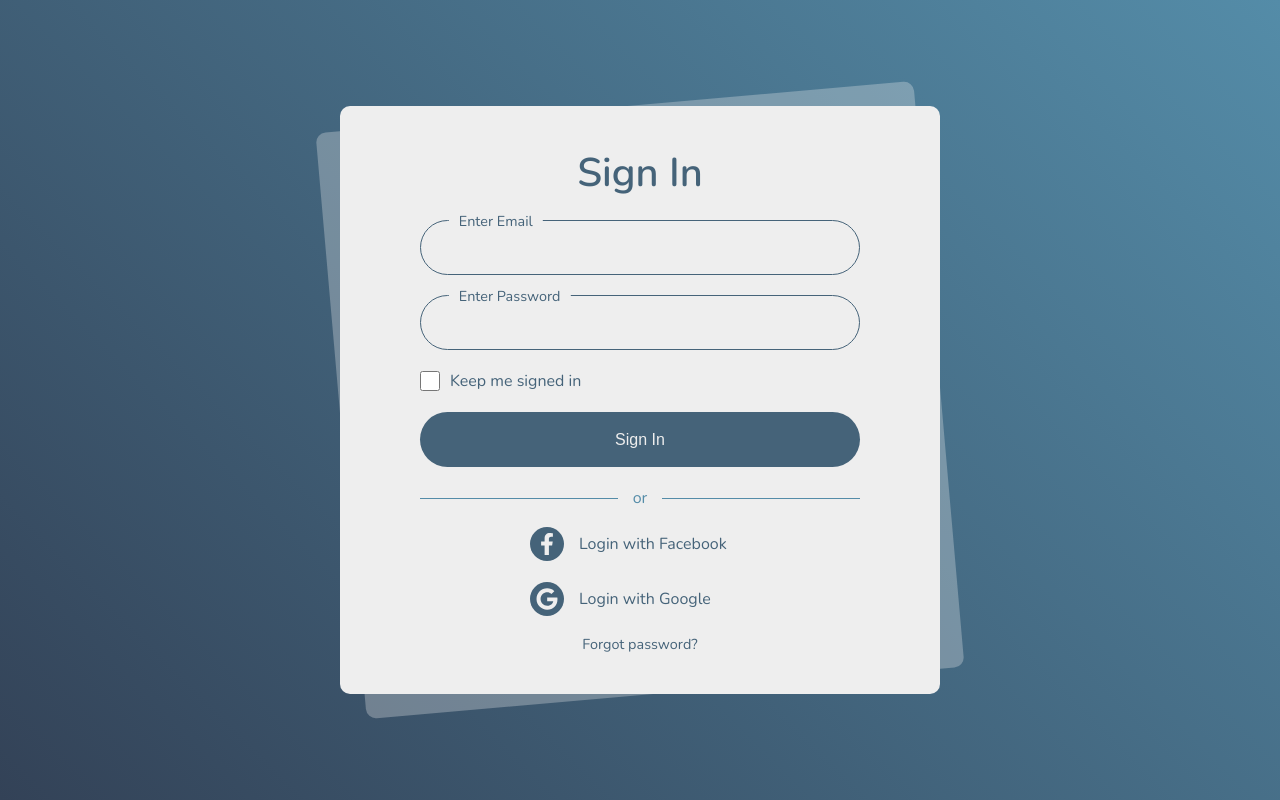
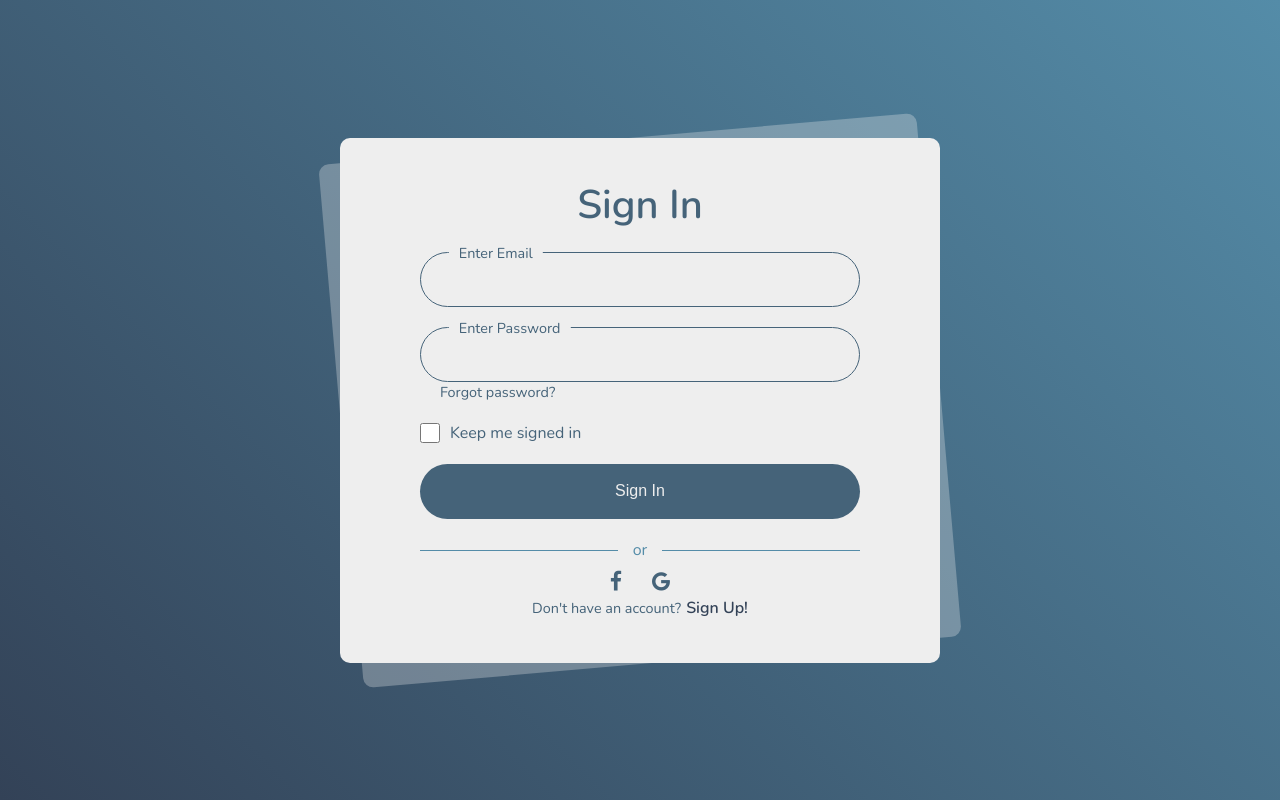
Before and after one commit to ravhik/login-page, a website with bundled scripts: page src/index.html in a window 1280 px wide. Built offline with nearby package versions, Linux system fonts and the light colour scheme.

Commit message:
fix: update layout

```diff
--- a/src/index.html
+++ b/src/index.html
@@ -6,16 +6,17 @@
 	<meta http-equiv="X-UA-Compatible" content="IE=edge" />
 	<meta name="viewport" content="width=device-width, initial-scale=1.0" />
 	<link rel="stylesheet" type="text/css" href="./static/css/index.css" />
+	<link rel="stylesheet" href="https://cdnjs.cloudflare.com/ajax/libs/font-awesome/4.7.0/css/font-awesome.min.css">
 	<title>SignIn</title>
 </head>
 
 <body>
 	<div class="container">
-		<div class="login">
-			<div class="login-header">
+		<div class="card">
+			<div class="card-header">
 				<h1>Sign In</h1>
 			</div>
-			<div class="login-content">
+			<div class="card-content">
 				<form class="login-form" id="login-form">
 					<div class="form-control">
 						<label for="email">Enter Email</label>
@@ -26,6 +27,9 @@
 						<label for="password">Enter Password</label>
 						<input type="password" name="password" id="password" />
 						<span class="validation-message"></span>
+						<div class="forgot-password">
+							<a href="#"> Forgot password?</a>
+						</div>
 					</div>
 					<div class="form-control">
 						<div class="checkbox">
@@ -36,23 +40,17 @@
 					<button type="submit" id="submit">Sign In</button>
 				</form>
 			</div>
-			<div class="login-footer">
+
+			<div class="card-footer">
 				<div class="line">or</div>
 				<div class="social-login">
-					<div class="image">
-						<img src="./static/svg/facebook-logo.svg" alt="facebook icon" />
-					</div>
-					<a href="#">Login with Facebook</a>
+					<a href="#"><i class="fa fa-facebook fa-lg"></i></a>
+					<a href="#"><i class="fa fa-google fa-lg"></i></a>
 				</div>
-				<div class="social-login">
-					<div class="image">
-						<img src="./static/svg/google-logo.svg" alt="facebook icon" />
-					</div>
-					<a href="#">Login with Google</a>
+				<div class="sign-up">
+					<p>Don't have an account? </p><a href="#">Sign Up!</a>
 				</div>
-				<div class="forgot-password">
-					<a href="#"> Forgot password?</a>
-				</div>
+
 			</div>
 		</div>
 	</div>
--- a/src/scss/index.scss
+++ b/src/scss/index.scss
@@ -26,7 +26,7 @@ body {
 	width: 100%;
 	overflow: hidden;
 
-	.login {
+	.card {
 		display: flex;
 		padding: 40px;
 		min-width: 450px;
@@ -143,6 +143,22 @@ body {
 							}
 						}
 					}
+					.forgot-password {
+						padding-left: 20px;
+						display: flex;
+						justify-content: start;
+
+						a {
+							text-decoration: none;
+							color: $primary;
+							font-size: 0.9rem;
+							font-weight: 300;
+
+							&:hover {
+								color: $secondary;
+							}
+						}
+					}
 				}
 
 				button {
@@ -170,7 +186,7 @@ body {
 			justify-content: center;
 			width: 100%;
 			padding: 0 40px;
-			gap: 15px;
+			// gap: 15px;
 
 			.line {
 				display: flex;
@@ -203,60 +219,51 @@ body {
 				}
 			}
 
-			.forgot-password {
+			.social-login {
 				display: flex;
+				padding-top: 10px;
+				width: 50%;
+				min-width: 220px;
 				justify-content: center;
+				align-items: center;
+				transition: 0.3s;
+				gap: 30px;
 
 				a {
+					border-radius: 100px;
 					text-decoration: none;
 					color: $primary;
-					font-size: 0.9rem;
-					font-weight: 300;
+					transition: ease 0.3s;
+					&:hover {
+						color: $secondary;
+					}
+				}
 
+				}
+			}
+			.sign-up {
+				padding: 0;
+				height: 30px;
+				display: flex;
+				align-items: center;
+				justify-content: center;
+				p {
+
+					font-size: 0.9em;
+					color: $primary
+				}
+
+				a {
+					padding-left: 5px;
+					font-weight: 600;
+					border-radius: 100px;
+					text-decoration: none;
+					color: $dark;
+					transition: ease 0.3s;
 					&:hover {
 						color: $secondary;
 					}
 				}
 			}
-			.social-login {
-				display: flex;
-				width: 50%;
-				min-width: 220px;
-				height: 40px;
-				justify-content: start;
-				align-items: center;
-				transition: 0.3s;
-
-				a {
-					text-decoration: none;
-					padding-left: 15px;
-					color: $primary;
-					transition: ease 0.3s;
-				}
-
-				.image {
-					display: flex;
-					align-items: center;
-					justify-content: center;
-					background-color: $primary;
-					border-radius: 100px;
-
-					img {
-						padding: 6px;
-						width: 34px;
-						height: 34px;
-					}
-				}
-
-				&:hover {
-					a {
-						color: $secondary;
-					}
-					.image {
-						background-color: $secondary;
-					}
-				}
-			}
 		}
 	}
-}
```
Also changed, not shown: src/static/css/index.css.
